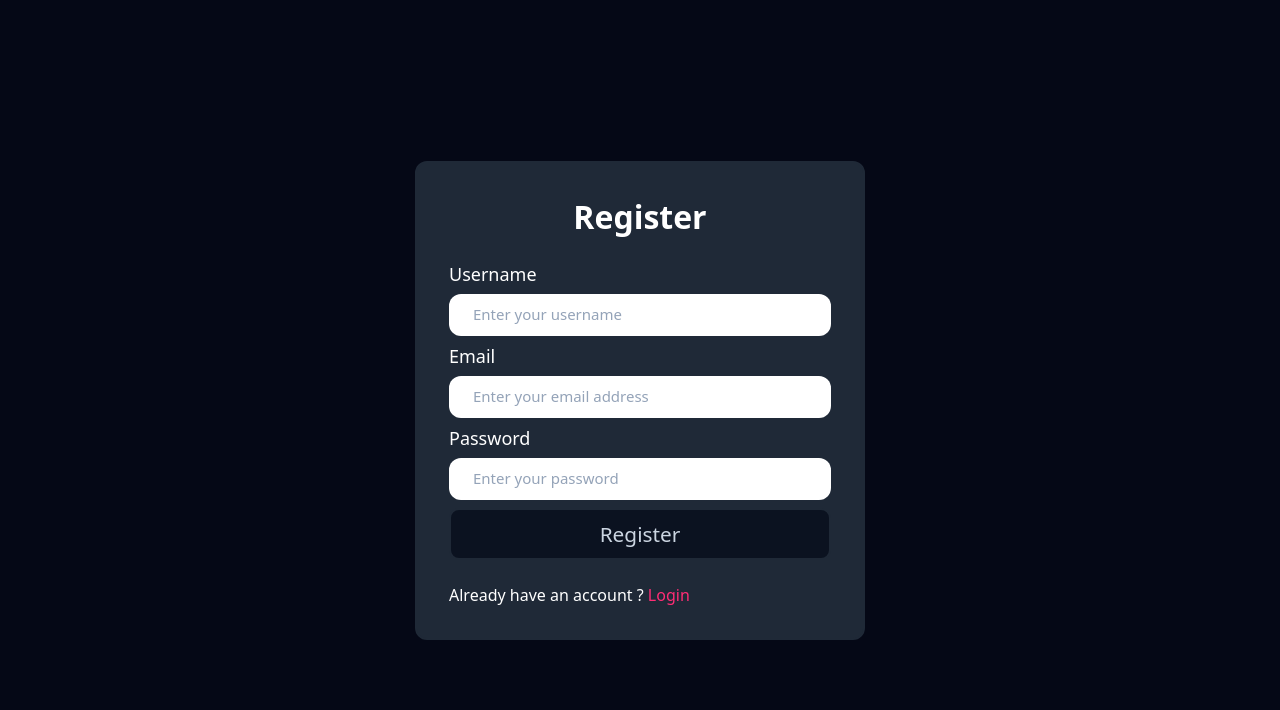
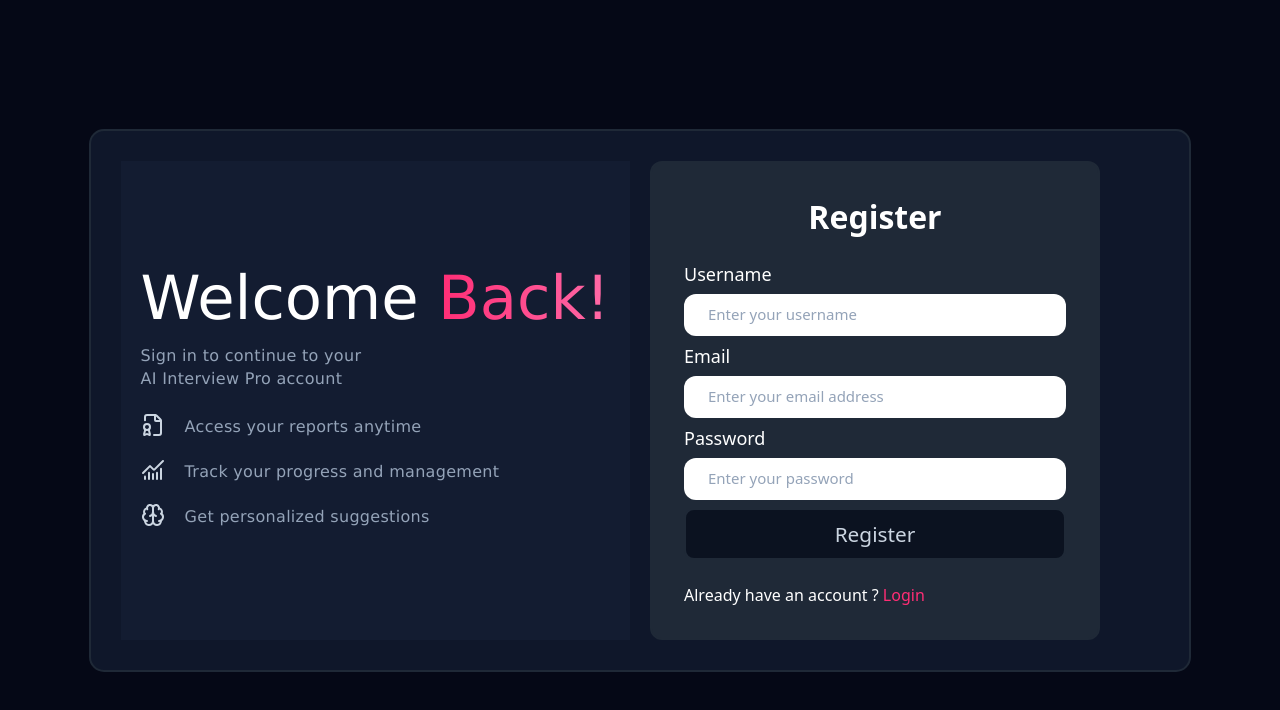
Before and after one commit to CodeWithSonu678/AI-Interview-Pro, a React app in the folder frontend/: page /register in a window 1280 px wide. Shown: the top 710 px of the page. Built offline with nearby package versions, Linux system fonts and the light colour scheme; no server answers; the HTML template or start-up script is replaced by a standard one.

Commit message:
Add Register Left

```diff
--- a/frontend/src/features/auth/pages/register.jsx
+++ b/frontend/src/features/auth/pages/register.jsx
@@ -1,21 +1,23 @@
-import React,{useState} from 'react'
-import { useNavigate,Link } from 'react-router';
+import React, { useState } from 'react'
+import { useNavigate, Link } from 'react-router';
 import { useAuth } from '../hooks/useAuth';
-import {useTranslation} from 'react-i18next'
+import { useTranslation } from 'react-i18next'
+import Loader from '../components/Loader/Loader';
+import LeftPart from '../components/Login/LeftPart';
 
 const Register = () => {
-  const {t} = useTranslation();
+  const { t } = useTranslation();
 
   const Navigate = useNavigate();
-  const {loading,registerHandle} = useAuth();
+  const { loading, registerHandle } = useAuth();
   const [username, setUsername] = useState("");
   const [email, setEmail] = useState("");
   const [password, setPassword] = useState("");
 
-  const handleSubmit = async(e)=>{
+  const handleSubmit = async (e) => {
     e.preventDefault();
     try {
-       await registerHandle(username,email,password);
+      await registerHandle(username, email, password);
       Navigate('/login');
 
     } catch (error) {
@@ -23,26 +25,30 @@
     }
   }
 
-  if(loading){
-    return (<main><h2>Loading.....</h2></main>);
+  if (loading) {
+    return <Loader />;
   }
   return (
     <main className='auth-main'>
+      <div className="login-container">
+
+        <LeftPart/>
+
         <div className="form-container">
           <h1>{t("auth.registerTitle")}</h1>
           <form onSubmit={handleSubmit}>
 
             <div className="input-group">
               <label htmlFor="username">{t("auth.username")}</label>
-            <input type="text" onChange={(e)=>{setUsername(e.target.value)}} id='username' name='username' placeholder={t("auth.enterUsername")} required/>
+              <input type="text" onChange={(e) => { setUsername(e.target.value) }} id='username' name='username' placeholder={t("auth.enterUsername")} required />
             </div>
             <div className="input-group">
               <label htmlFor="email">{t("auth.email")}</label>
-            <input type="email" onChange={(e)=>{setEmail(e.target.value)}} id='email' name='email' placeholder={t("auth.enterEmail")} required/>
+              <input type="email" onChange={(e) => { setEmail(e.target.value) }} id='email' name='email' placeholder={t("auth.enterEmail")} required />
             </div>
             <div className="input-group">
               <label htmlFor="password">{t("auth.password")}</label>
-            <input type="password" onChange={(e)=>{setPassword(e.target.value)}} id='password' name='password' placeholder={t("auth.enterPassword")} required/>
+              <input type="password" onChange={(e) => { setPassword(e.target.value) }} id='password' name='password' placeholder={t("auth.enterPassword")} required />
             </div>
 
             <button className='button primary-button'>{t("auth.registerBtn")}</button>
@@ -51,6 +57,8 @@
           </form>
           <p>{t("auth.alreadyAccount")} <Link to='/login'>{t("auth.loginTitle")}</Link></p>
         </div>
+      </div>
+
     </main>
   )
 }
```
Lines whose indentation alone changed are shown as unchanged.
